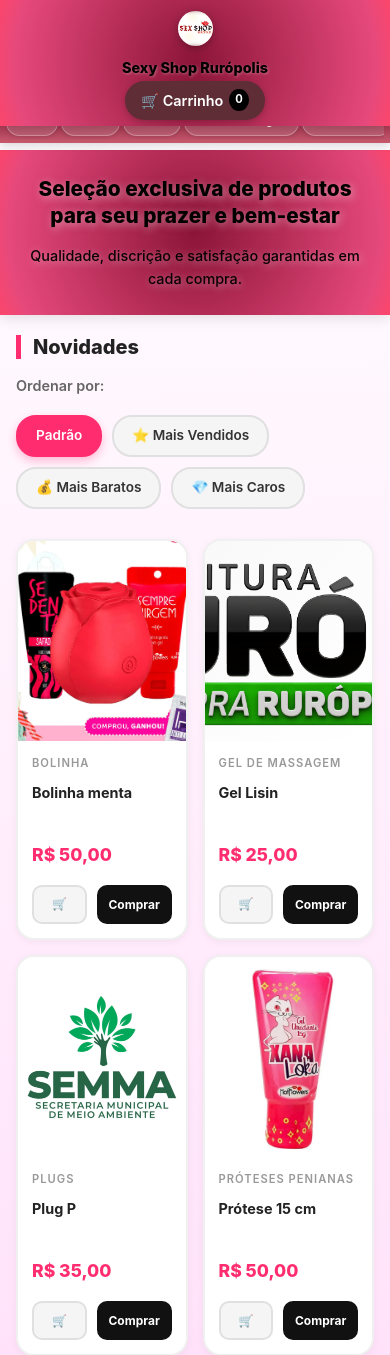
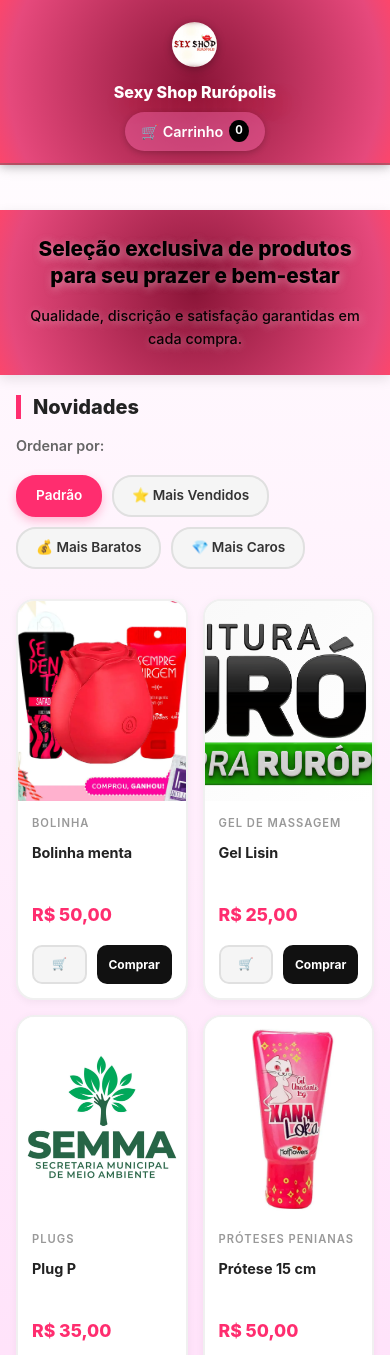
Before and after one commit to Elloy123/sexshopruropolis, a Django app: page / in a window 390 px wide. Shown: the top 1355 px of the page. Run offline with Django 5.2, Linux system fonts and the light colour scheme; data comes from the database, SQL or seed files in the repository.

Commit message:
Aplicar configurações corretas do header e categorias com responsividade melhorada

```diff
--- a/sexy shop rurópolis/loja/static/loja/css/base.css
+++ b/sexy shop rurópolis/loja/static/loja/css/base.css
@@ -16,7 +16,7 @@ body {
     color: #333;
     background: linear-gradient(179deg, #fff 0%, #ffbcf3 100%);
     min-height: 100vh;
-    padding-top: 95px; /* Header menor + Categorias */
+    padding-top: 155px; /* Header (74px) + Categorias (~81px) */
 }
 
 /* === TIPOGRAFIA === */
@@ -59,7 +59,7 @@ header {
     left: 0;
     right: 0;
     background: radial-gradient(circle, #8B1538 0%, #E6497C 88%, #FC466B 100%);
-    padding: 6px 0;
+    padding: 12px 0;
     box-shadow: 0 2px 15px rgba(0, 0, 0, 0.2);
     z-index: 1000;
 }
@@ -80,8 +80,8 @@ header {
 }
 
 .logo img {
-    width: 40px;
-    height: 40px;
+    width: 50px;
+    height: 50px;
     border-radius: 50%;
     object-fit: cover;
     box-shadow: 0 2px 8px rgba(0, 0, 0, 0.3);
@@ -93,10 +93,10 @@ header {
 }
 
 .brand-title {
-    font-size: 1.1rem;
+    font-size: 1.3rem;
     font-weight: 800;
-    color: #000;
-    text-shadow: 1px 1px 3px rgba(255, 255, 255, 0.3);
+    color: #ffffff;
+    text-shadow: 10px 10px 20px rgba(255, 2, 2, 0.3);
 }
 
 .brand-left,
@@ -109,13 +109,16 @@ header {
     align-items: center;
     gap: 6px;
     padding: 8px 16px;
-    background-color: #5f2d36;
+    background-color: #f368a973;
     color: #fff;
     border-radius: 50px;
     font-weight: 600;
     font-size: 0.9rem;
     transition: all 0.3s ease;
     box-shadow: 0 2px 6px rgba(0, 0, 0, 0.2);
+    white-space: nowrap;
+    flex-shrink: 0;
+    min-width: fit-content;
 }
 
 .cart-link:hover {
@@ -214,12 +217,12 @@ footer {
 /* === RESPONSIVIDADE === */
 @media (max-width: 768px) {
     body {
-        padding-top: 140px; /* Header + Categorias ajustado */
+        padding-top: 185px;
     }
 
     .topbar {
         flex-direction: column;
-        gap: 5px;
+        gap: 10px;
     }
 
     .brand-left,
@@ -229,16 +232,16 @@ footer {
 
     .brand {
         flex-direction: column;
-        gap: 5px;
+        gap: 8px;
     }
 
     .brand-title {
-        font-size: 1rem;
+        font-size: 1.1rem;
     }
 
     .logo img {
-        width: 35px;
-        height: 35px;
+        width: 45px;
+        height: 45px;
     }
 
     h1 { font-size: 2rem; }
@@ -248,7 +251,7 @@ footer {
 
 @media (max-width: 480px) {
     body {
-        padding-top: 150px; /* Header + Categorias mobile */
+        padding-top: 210px;
     }
 
     .container {
@@ -256,6 +259,6 @@ footer {
     }
 
     .brand-title {
-        font-size: 0.9rem;
+        font-size: 1rem;
     }
 }
--- a/sexy shop rurópolis/loja/static/loja/css/header.css
+++ b/sexy shop rurópolis/loja/static/loja/css/header.css
@@ -6,12 +6,12 @@
 /* === BARRA DE CATEGORIAS FIXA === */
 .section-categorias-wrapper {
     position: fixed;
-    top: 52px;
+    top: 74px;
     left: 0;
     right: 0;
     width: 100%;
-    background: linear-gradient(to bottom, #8B1538, #C85A6E);
-    padding: 6px 0;
+    background: linear-gradient(to bottom, #d64570, #C85A6E);
+    padding: 10px 0;
     box-shadow: 0 2px 8px rgba(0, 0, 0, 0.15);
     z-index: 999;
 }
@@ -19,13 +19,13 @@
 .container-cats-center {
     max-width: 1100px;
     margin: 0 auto;
-    padding: 0 10px;
+    padding: 0 20px;
     text-align: center;
 }
 
 .lista-botoes-cats {
     display: flex;
-    gap: 6px;
+    gap: 8px;
     flex-wrap: wrap;
     justify-content: center;
     align-items: center;
@@ -36,14 +36,14 @@
     display: inline-flex;
     align-items: center;
     justify-content: center;
-    padding: 5px 12px;
+    padding: 6px 14px;
     border-radius: 20px;
     background: rgba(255, 255, 255, 0.15);
     backdrop-filter: blur(10px);
     border: 1px solid rgba(255, 255, 255, 0.3);
     text-decoration: none;
     color: #fff;
-    font-size: 0.75rem;
+    font-size: 0.8rem;
     font-weight: 600;
     transition: all 0.3s ease;
     box-shadow: 0 2px 4px rgba(0, 0, 0, 0.1);
@@ -69,32 +69,32 @@
 /* === RESPONSIVIDADE === */
 @media (max-width: 768px) {
     .section-categorias-wrapper {
-        top: 98px; /* Ajustado para acompanhar header menor */
-        padding: 5px 0;
+        top: 100px;
+        padding: 8px 0;
     }
 
     .container-cats-center {
-        padding: 0 8px;
+        padding: 0 15px;
     }
 
     .lista-botoes-cats {
-        gap: 4px;
+        gap: 6px;
         justify-content: flex-start;
         overflow-x: auto;
         overflow-y: hidden;
         flex-wrap: nowrap;
         -webkit-overflow-scrolling: touch;
-        scrollbar-width: none; /* Firefox */
-        padding-bottom: 3px;
+        scrollbar-width: none;
+        padding-bottom: 5px;
     }
 
     .lista-botoes-cats::-webkit-scrollbar {
-        display: none; /* Chrome, Safari, Opera */
+        display: none;
     }
 
     .botao-cat {
-        padding: 4px 10px;
-        font-size: 0.7rem;
+        padding: 5px 12px;
+        font-size: 0.75rem;
         white-space: nowrap;
         flex-shrink: 0;
     }
@@ -102,20 +102,20 @@
 
 @media (max-width: 480px) {
     .section-categorias-wrapper {
-        top: 105px; /* Ajustado para header menor no mobile */
-        padding: 4px 0;
+        top: 120px;
+        padding: 6px 0;
     }
 
     .container-cats-center {
-        padding: 0 6px;
+        padding: 0 10px;
     }
 
     .lista-botoes-cats {
-        gap: 3px;
+        gap: 5px;
     }
 
     .botao-cat {
-        padding: 4px 9px;
-        font-size: 0.65rem;
+        padding: 4px 10px;
+        font-size: 0.7rem;
     }
 }
--- a/sexy shop rurópolis/loja/templates/loja/base.html
+++ b/sexy shop rurópolis/loja/templates/loja/base.html
@@ -10,6 +10,7 @@
    <link rel="stylesheet" href="{% static 'loja/css/base.css' %}">
     <link rel="stylesheet" href="{% static 'loja/css/header.css' %}">
     <link rel="stylesheet" href="{% static 'loja/css/home.css' %}">
+    <link rel="stylesheet" href="{% static 'loja/css/catalogo.css' %}">
 
 
     <!-- Bloco para CSS específico de cada página (opcional) -->
```
